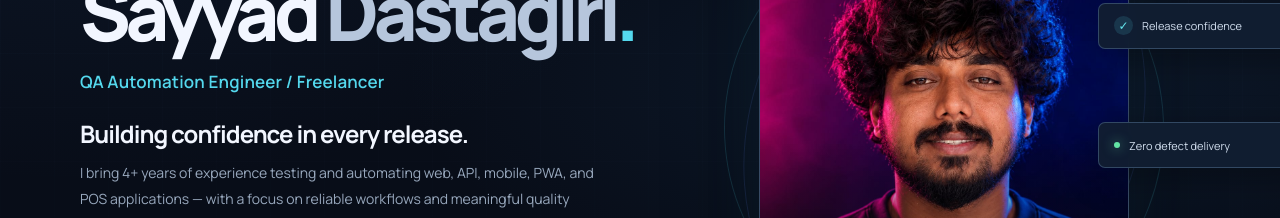
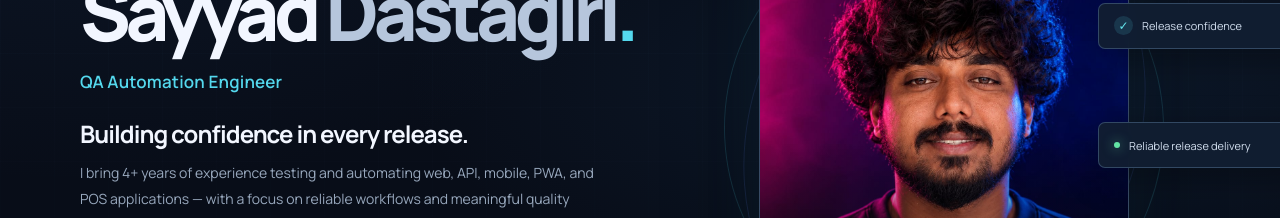
Before and after one commit to SdDastagiri/dastagiri-qa-portfolio, a React (Vite) app: page / in a window 1280 px wide. Shown: the part 293-511 px from the top of the page. Built offline with nearby package versions, Linux system fonts and the light colour scheme.

Commit message:
minor change

```diff
--- a/src/sections/Hero.jsx
+++ b/src/sections/Hero.jsx
@@ -29,7 +29,7 @@ export default function Hero() {
           <div className="availability"><span className="status-dot" /> QA ENGINEERING · AUTOMATION · QUALITY</div>
           <p className="hero-intro">Hello, I’m</p>
           <h1>Sayyad <span>Dastagiri</span><i>.</i></h1>
-          <h2>QA Automation Engineer / Freelancer </h2>
+          <h2>QA Automation Engineer </h2>
           <p className="hero-statement">Building confidence in every release.</p>
           <p className="hero-description">I bring 4+ years of experience testing and automating web, API, mobile, PWA, and POS applications — with a focus on reliable workflows and meaningful quality coverage.</p>
           <div className="hero-actions">
@@ -65,7 +65,7 @@ export default function Hero() {
           </button>
           <div className="profile-float-chip profile-chip-top"><span className="chip-pulse" /> Automation-first mindset</div>
           <div className="profile-float-chip profile-chip-middle"><span className="chip-check">✓</span> Release confidence</div>
-          <div className="profile-float-chip profile-chip-bottom"><span className="chip-pulse" /> Zero defect delivery</div>
+          <div className="profile-float-chip profile-chip-bottom"><span className="chip-pulse" /> Reliable release delivery</div>
           <div className="profile-float-chip profile-chip-intent">ENGINEERING WITH INTENT <span aria-hidden="true">↘</span></div>
         </div>
       </div>
```
